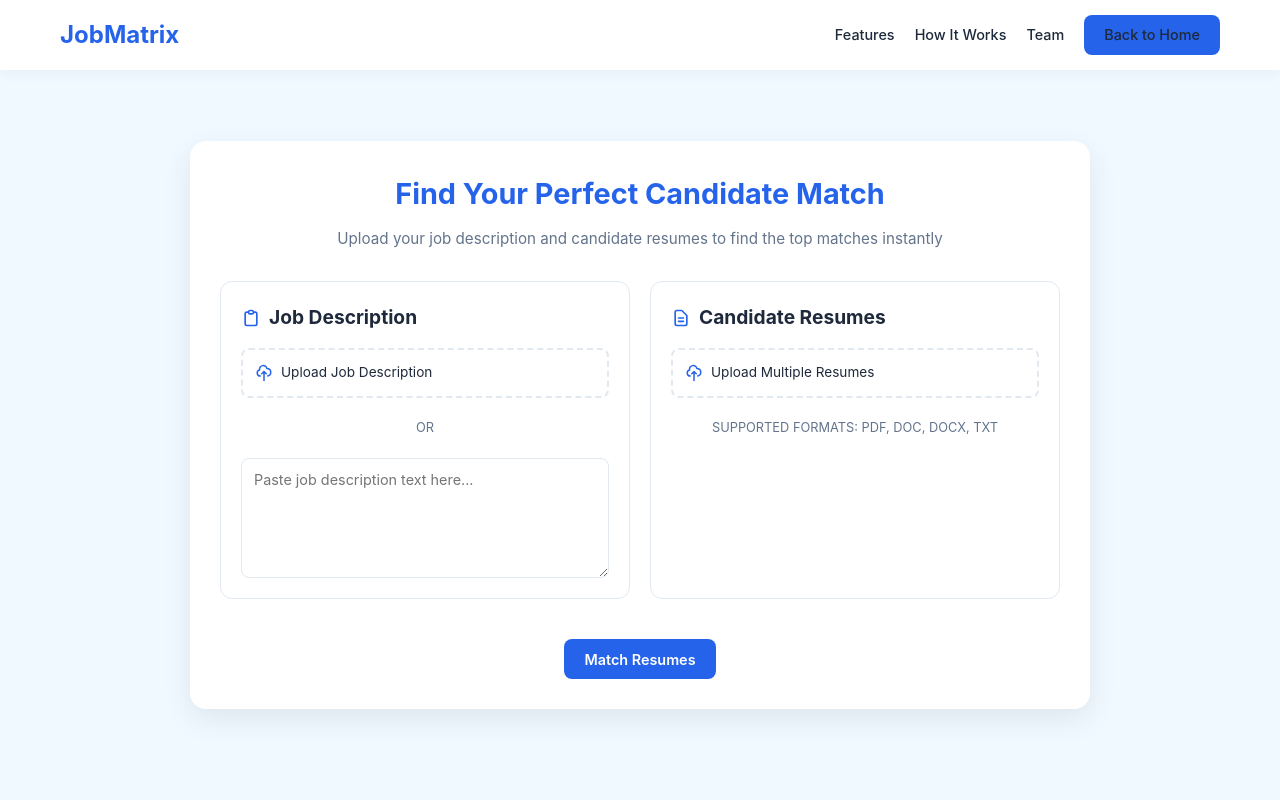
After one commit to alamdilshad87/JobMatrix, a Python web app: template templates/match.html in a window 1280 px wide. The commit adds this page. Run offline with Jinja, Linux system fonts and the light colour scheme; the template is opened without the code that fills it, so the values that code supplies are empty.

Commit message:
Added match.html

```diff
--- /dev/null
+++ b/templates/match.html
@@ -0,0 +1,362 @@
+<!DOCTYPE html>
+<html lang="en">
+<head>
+    <meta charset="UTF-8">
+    <meta name="viewport" content="width=device-width, initial-scale=1.0">
+    <title>JobMatrix - Resume Matching</title>
+    <style>
+        :root {
+            --primary: #2563eb;
+            --primary-dark: #1d4ed8;
+            --secondary: #4f46e5;
+            --dark: #1e293b;
+            --light: #f8fafc;
+            --gray: #64748b;
+            --success: #10b981;
+        }
+
+        * {
+            margin: 0;
+            padding: 0;
+            box-sizing: border-box;
+            font-family: 'Inter', -apple-system, BlinkMacSystemFont, 'Segoe UI', Roboto, Oxygen, Ubuntu, Cantarell, sans-serif;
+        }
+
+        body {
+            color: var(--dark);
+            line-height: 1.6;
+            background-color: #f0f9ff;
+            min-height: 100vh;
+            display: flex;
+            flex-direction: column;
+        }
+
+        /* Navbar Styles */
+        header {
+            background-color: #fff;
+            box-shadow: 0 2px 15px rgba(0, 0, 0, 0.05);
+            position: fixed;
+            width: 100%;
+            top: 0;
+            z-index: 100;
+        }
+
+        .navbar {
+            display: flex;
+            justify-content: space-between;
+            align-items: center;
+            padding: 15px 0;
+        }
+
+        .logo {
+            font-size: 1.5rem;
+            font-weight: 700;
+            color: var(--primary);
+            text-decoration: none;
+        }
+
+        .nav-links {
+            display: flex;
+            align-items: center;
+            gap: 20px;
+        }
+
+        .nav-links a {
+            text-decoration: none;
+            color: var(--dark);
+            font-weight: 500;
+            transition: color 0.3s;
+            font-size: 0.9rem;
+        }
+
+        .nav-links a:hover {
+            color: var(--primary);
+        }
+
+        .container {
+            max-width: 1200px;
+            margin: 0 auto;
+            padding: 0 20px;
+            width: 100%;
+        }
+
+        .btn {
+            display: inline-flex;
+            align-items: center;
+            justify-content: center;
+            padding: 10px 20px;
+            background-color: var(--primary);
+            color: white;
+            border-radius: 8px;
+            font-weight: 600;
+            text-decoration: none;
+            transition: all 0.3s;
+            border: none;
+            cursor: pointer;
+            height: 40px;
+            font-size: 0.9rem;
+        }
+
+        .btn:hover {
+            background-color: var(--primary-dark);
+            transform: translateY(-2px);
+            box-shadow: 0 4px 12px rgba(37, 99, 235, 0.2);
+        }
+
+        /* Main Content */
+        .main-content {
+            flex: 1;
+            display: flex;
+            flex-direction: column;
+            justify-content: center;
+            padding: 100px 0 50px;
+        }
+
+        .matching-container {
+            background: white;
+            border-radius: 16px;
+            box-shadow: 0 10px 30px rgba(0, 0, 0, 0.08);
+            padding: 30px;
+            max-width: 900px;
+            margin: 0 auto;
+            width: 100%;
+        }
+
+        .matching-header {
+            text-align: center;
+            margin-bottom: 30px;
+        }
+
+        .matching-header h1 {
+            font-size: 1.8rem;
+            margin-bottom: 10px;
+            color: var(--primary);
+        }
+
+        .matching-header p {
+            color: var(--gray);
+            font-size: 0.95rem;
+        }
+
+        .input-grid {
+            display: grid;
+            grid-template-columns: 1fr 1fr;
+            gap: 20px;
+            margin-bottom: 30px;
+        }
+
+        .input-card {
+            border: 1px solid #e2e8f0;
+            border-radius: 12px;
+            padding: 20px;
+            transition: all 0.3s;
+        }
+
+        .input-card:hover {
+            border-color: var(--primary);
+            box-shadow: 0 5px 15px rgba(37, 99, 235, 0.1);
+        }
+
+        .input-card h2 {
+            font-size: 1.2rem;
+            margin-bottom: 15px;
+            color: var(--dark);
+            display: flex;
+            align-items: center;
+            gap: 8px;
+        }
+
+        .input-card h2 svg {
+            width: 20px;
+            height: 20px;
+            color: var(--primary);
+        }
+
+        .input-method {
+            display: flex;
+            flex-direction: column;
+            gap: 15px;
+        }
+
+        .input-option {
+            display: flex;
+            align-items: center;
+            padding: 12px;
+            border: 2px dashed #e2e8f0;
+            border-radius: 8px;
+            cursor: pointer;
+            transition: all 0.3s;
+        }
+
+        .input-option:hover {
+            border-color: var(--primary);
+            background-color: rgba(37, 99, 235, 0.05);
+        }
+
+        .input-option input[type="file"] {
+            display: none;
+        }
+
+        .input-option label {
+            display: flex;
+            align-items: center;
+            gap: 8px;
+            cursor: pointer;
+            width: 100%;
+            font-size: 0.85rem;
+        }
+
+        .input-option svg {
+            width: 18px;
+            height: 18px;
+            color: var(--primary);
+        }
+
+        .text-input {
+            width: 100%;
+            min-height: 120px;
+            padding: 12px;
+            border: 1px solid #e2e8f0;
+            border-radius: 8px;
+            resize: vertical;
+            font-family: inherit;
+            transition: border-color 0.3s;
+            font-size: 0.9rem;
+        }
+
+        .text-input:focus {
+            outline: none;
+            border-color: var(--primary);
+        }
+
+        .divider {
+            text-align: center;
+            margin: 5px 0;
+            color: var(--gray);
+            font-size: 0.8rem;
+        }
+
+        .action-area {
+            text-align: center;
+            padding-top: 10px;
+        }
+
+        /* Responsive Styles */
+        @media (max-width: 768px) {
+            .input-grid {
+                grid-template-columns: 1fr;
+            }
+
+            .main-content {
+                padding: 80px 0 30px;
+            }
+
+            .matching-container {
+                padding: 20px;
+            }
+
+            .matching-header h1 {
+                font-size: 1.5rem;
+            }
+        }
+    </style>
+</head>
+<body>
+    <!-- Header with Navbar -->
+    <header>
+        <div class="container">
+            <nav class="navbar">
+                <a href="resume.html" class="logo">JobMatrix</a>
+                <div class="nav-links">
+                    <a href="resume.html#features">Features</a>
+                    <a href="resume.html#how-it-works">How It Works</a>
+                    <a href="resume.html#team">Team</a>
+                    <a href="resume.html" class="btn">Back to Home</a>
+                </div>
+            </nav>
+        </div>
+    </header>
+
+    <!-- Main Content -->
+    <main class="main-content">
+        <div class="container">
+            <div class="matching-container">
+                <div class="matching-header">
+                    <h1>Find Your Perfect Candidate Match</h1>
+                    <p>Upload your job description and candidate resumes to find the top matches instantly</p>
+                </div>
+
+                <div class="input-grid">
+                    <!-- Job Description Card -->
+                    <div class="input-card">
+                        <h2>
+                            <svg xmlns="http://www.w3.org/2000/svg" fill="none" viewBox="0 0 24 24" stroke="currentColor">
+                                <path stroke-linecap="round" stroke-linejoin="round" stroke-width="2" d="M9 5H7a2 2 0 00-2 2v12a2 2 0 002 2h10a2 2 0 002-2V7a2 2 0 00-2-2h-2M9 5a2 2 0 002 2h2a2 2 0 002-2M9 5a2 2 0 012-2h2a2 2 0 012 2" />
+                            </svg>
+                            Job Description
+                        </h2>
+                        <div class="input-method">
+                            <div class="input-option">
+                                <input type="file" id="jd-file" accept=".pdf,.doc,.docx,.txt">
+                                <label for="jd-file">
+                                    <svg xmlns="http://www.w3.org/2000/svg" fill="none" viewBox="0 0 24 24" stroke="currentColor">
+                                        <path stroke-linecap="round" stroke-linejoin="round" stroke-width="2" d="M7 16a4 4 0 01-.88-7.903A5 5 0 1115.9 6L16 6a5 5 0 011 9.9M15 13l-3-3m0 0l-3 3m3-3v12" />
+                                    </svg>
+                                    Upload Job Description
+                                </label>
+                            </div>
+                            <div class="divider">OR</div>
+                            <textarea class="text-input" placeholder="Paste job description text here..."></textarea>
+                        </div>
+                    </div>
+
+                    <!-- Resumes Card -->
+                    <div class="input-card">
+                        <h2>
+                            <svg xmlns="http://www.w3.org/2000/svg" fill="none" viewBox="0 0 24 24" stroke="currentColor">
+                                <path stroke-linecap="round" stroke-linejoin="round" stroke-width="2" d="M9 12h6m-6 4h6m2 5H7a2 2 0 01-2-2V5a2 2 0 012-2h5.586a1 1 0 01.707.293l5.414 5.414a1 1 0 01.293.707V19a2 2 0 01-2 2z" />
+                            </svg>
+                            Candidate Resumes
+                        </h2>
+                        <div class="input-method">
+                            <div class="input-option">
+                                <input type="file" id="resumes-file" accept=".pdf,.doc,.docx,.txt" multiple>
+                                <label for="resumes-file">
+                                    <svg xmlns="http://www.w3.org/2000/svg" fill="none" viewBox="0 0 24 24" stroke="currentColor">
+                                        <path stroke-linecap="round" stroke-linejoin="round" stroke-width="2" d="M7 16a4 4 0 01-.88-7.903A5 5 0 1115.9 6L16 6a5 5 0 011 9.9M15 13l-3-3m0 0l-3 3m3-3v12" />
+                                    </svg>
+                                    Upload Multiple Resumes
+                                </label>
+                            </div>
+                            <div class="divider">SUPPORTED FORMATS: PDF, DOC, DOCX, TXT</div>
+                        </div>
+                    </div>
+                </div>
+
+                <div class="action-area">
+                    <button class="btn">Match Resumes</button>
+                </div>
+            </div>
+        </div>
+    </main>
+
+    <script>
+        document.querySelector('.btn').addEventListener('click', function() {
+            const jobDescText = document.querySelector('.text-input').value;
+            const jobDescFile = document.querySelector('#jd-file').files[0];
+            const resumeFiles = document.querySelector('#resumes-file').files;
+
+            if ((!jobDescText && !jobDescFile) || resumeFiles.length === 0) {
+                alert('Please provide both a job description and at least one resume to proceed.');
+                return;
+            }
+
+            // In a real implementation, you would process the files/text here
+            alert('Processing your documents... This would connect to your backend for matching.');
+
+            // After processing, you would typically redirect to results page:
+            // window.location.href = 'results.html';
+        });
+    </script>
+</body>
+</html>
--- a/templates/resume.html
+++ b/templates/resume.html
@@ -448,7 +448,7 @@
                     <a href="#features">Features</a>
                     <a href="#how-it-works">How It Works</a>
                     <a href="#team">Team</a>
-                    <a href="#" class="btn">Try Now</a>
+                    <a href="match.html" class="btn">Try Now</a>
                 </div>
             </nav>
         </div>
@@ -460,7 +460,7 @@
             <h1>Match the Right Talent<br>with AI-Powered Precision</h1>
             <p>JobMatrix uses intelligent AI to compare your job descriptions with multiple resumes and instantly highlights the top 5 best-fit candidates — eliminating guesswork and hours of manual screening.</p>
             <div class="hero-buttons">
-                <a href="#" class="btn">Try JobMatrix Now</a>
+                <a href="match.html" class="btn">Try JobMatrix Now</a>
                 <a href="#how-it-works" class="btn btn-outline">Learn More</a>
             </div>
         </div>
```
Also changed, not shown: main.py (added).
